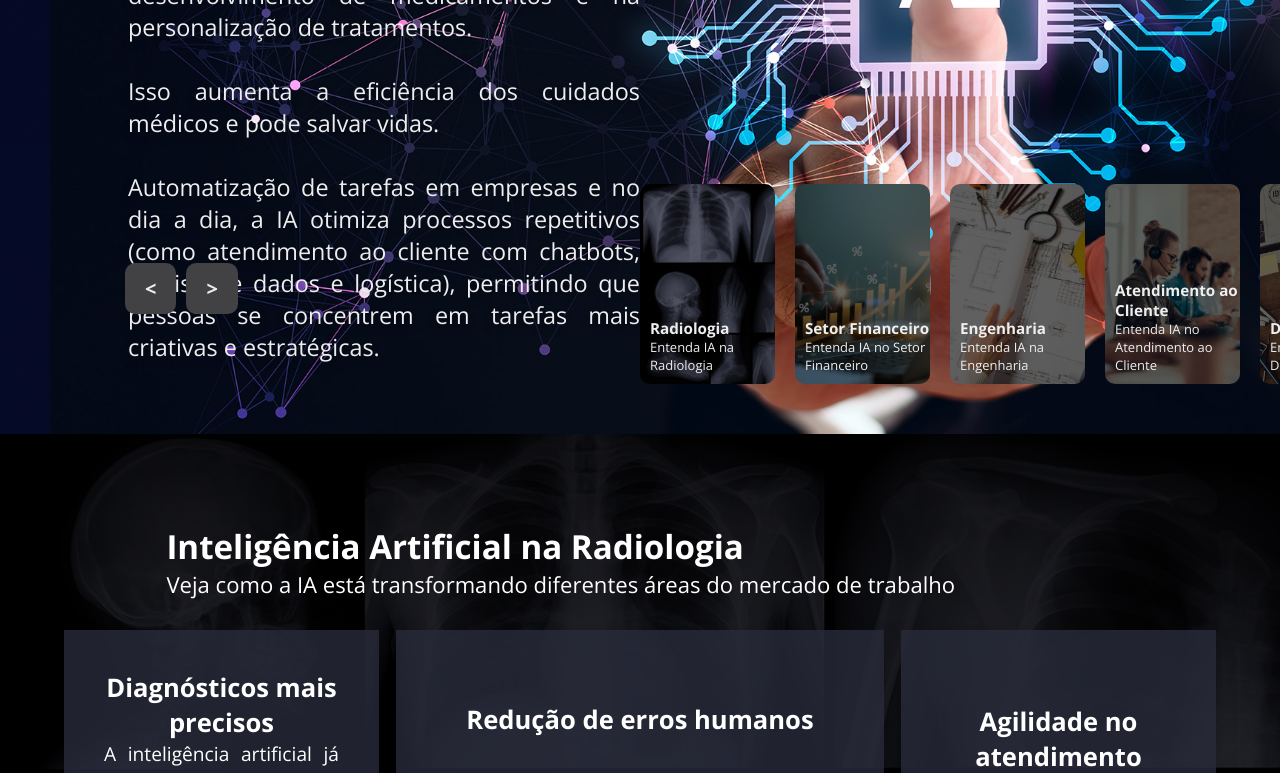
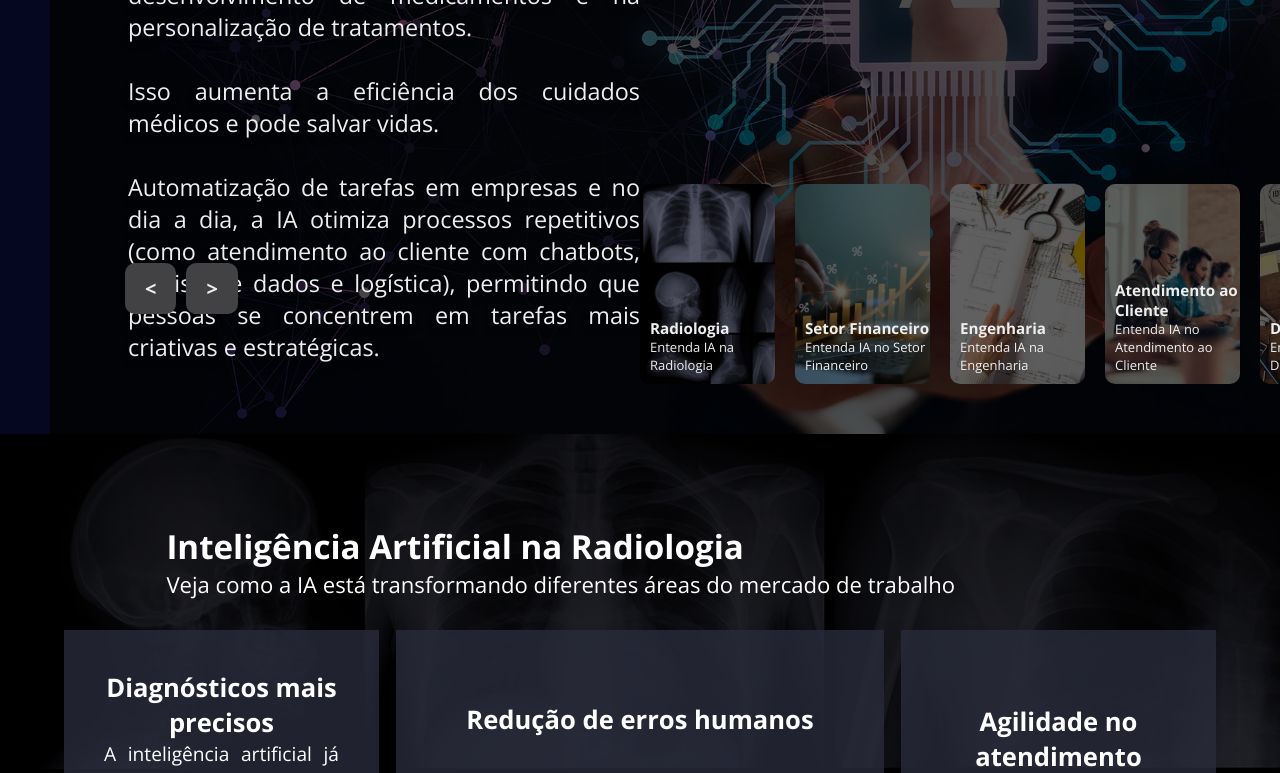
Before and after one commit to Alanmengarda/Desafio-Front-End-Showdown, a plain HTML site: page index.html in a window 1280 px wide. Shown: the part 366-1139 px from the top of the page. Drawn offline with nearby package versions, Linux system fonts and the light colour scheme; a web font is replaced by a local one.

Commit message:
Update style.css

```diff
--- a/style.css
+++ b/style.css
@@ -98,11 +98,7 @@ nav.visivel {
     object-fit: cover;
     width: 100%;
     height: 100%;
-<<<<<<< HEAD
-    filter: brightness(50%);
-=======
     filter: brightness(30%);
->>>>>>> 900e2e0 ("Initial commit test")
 }
 
 .container .list .list-item .content {
```
